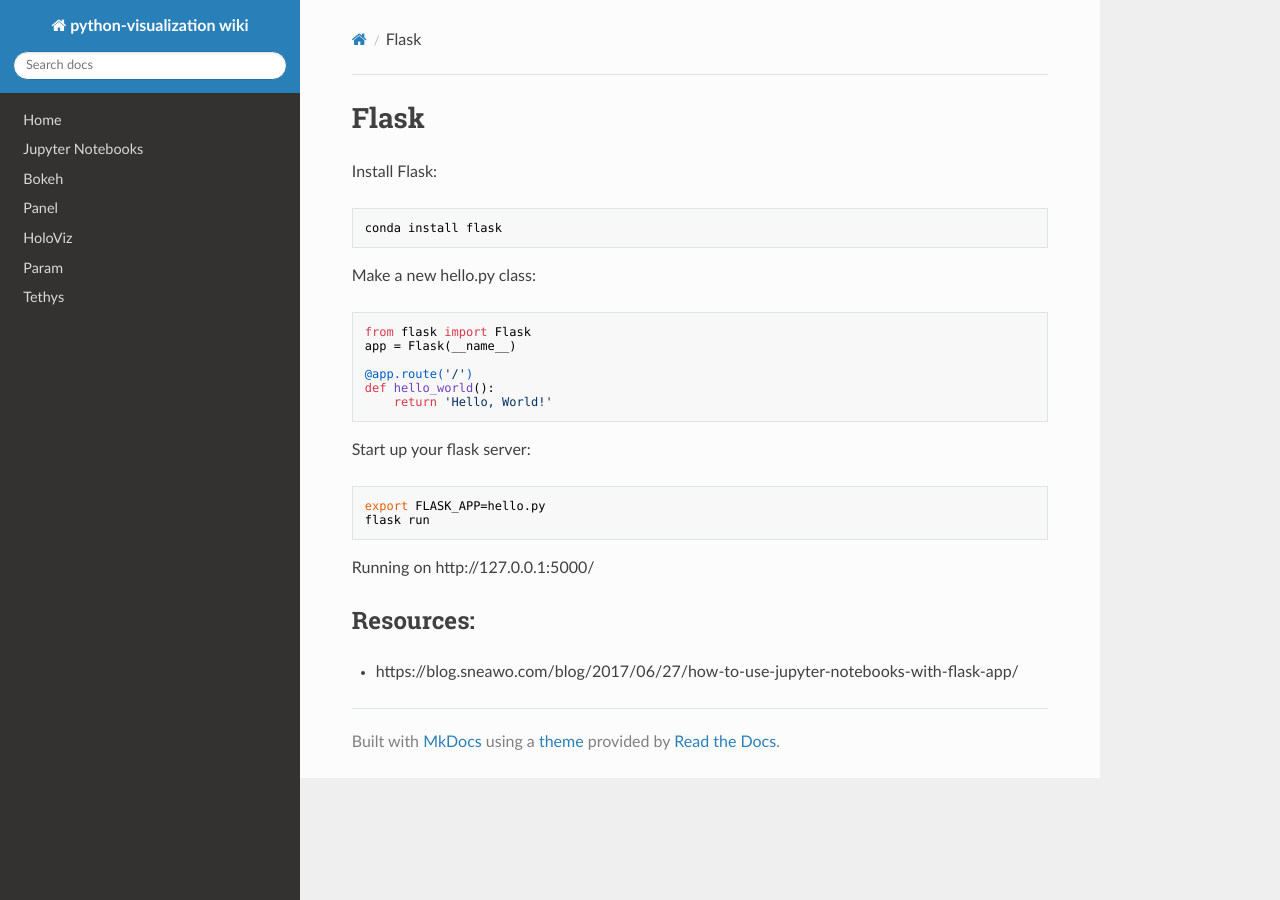
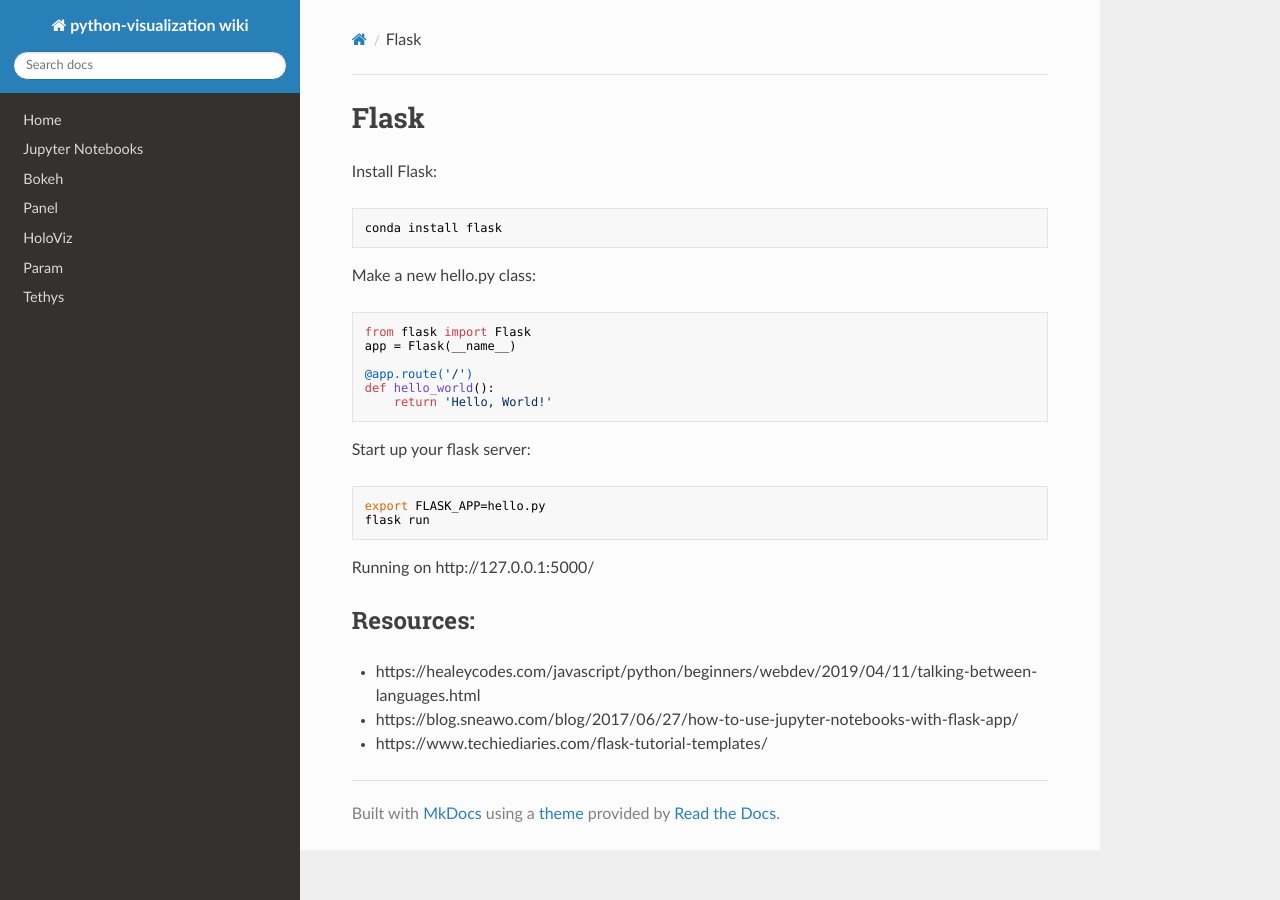
Before and after one commit to shylaclark/python-visualization, an MkDocs documentation site: the page built from docs/flask.md, in a window 1280 px wide. Built offline with MkDocs 1.6.1, drawn with Linux system fonts in a browser that asks for light colours; nearby versions of some CDN libraries; some of the changed lines change nothing that is shown.

Commit message:
Update flask.md

```diff
--- a/docs/flask.md
+++ b/docs/flask.md
@@ -25,4 +25,6 @@ flask run
 Running on http://127.0.0.1:5000/
 
 ## Resources:
+- https://healeycodes.com/javascript/python/beginners/webdev/2019/04/11/talking-between-languages.html
 - https://blog.sneawo.com/blog/2017/06/27/how-to-use-jupyter-notebooks-with-flask-app/
+- https://www.techiediaries.com/flask-tutorial-templates/
```
